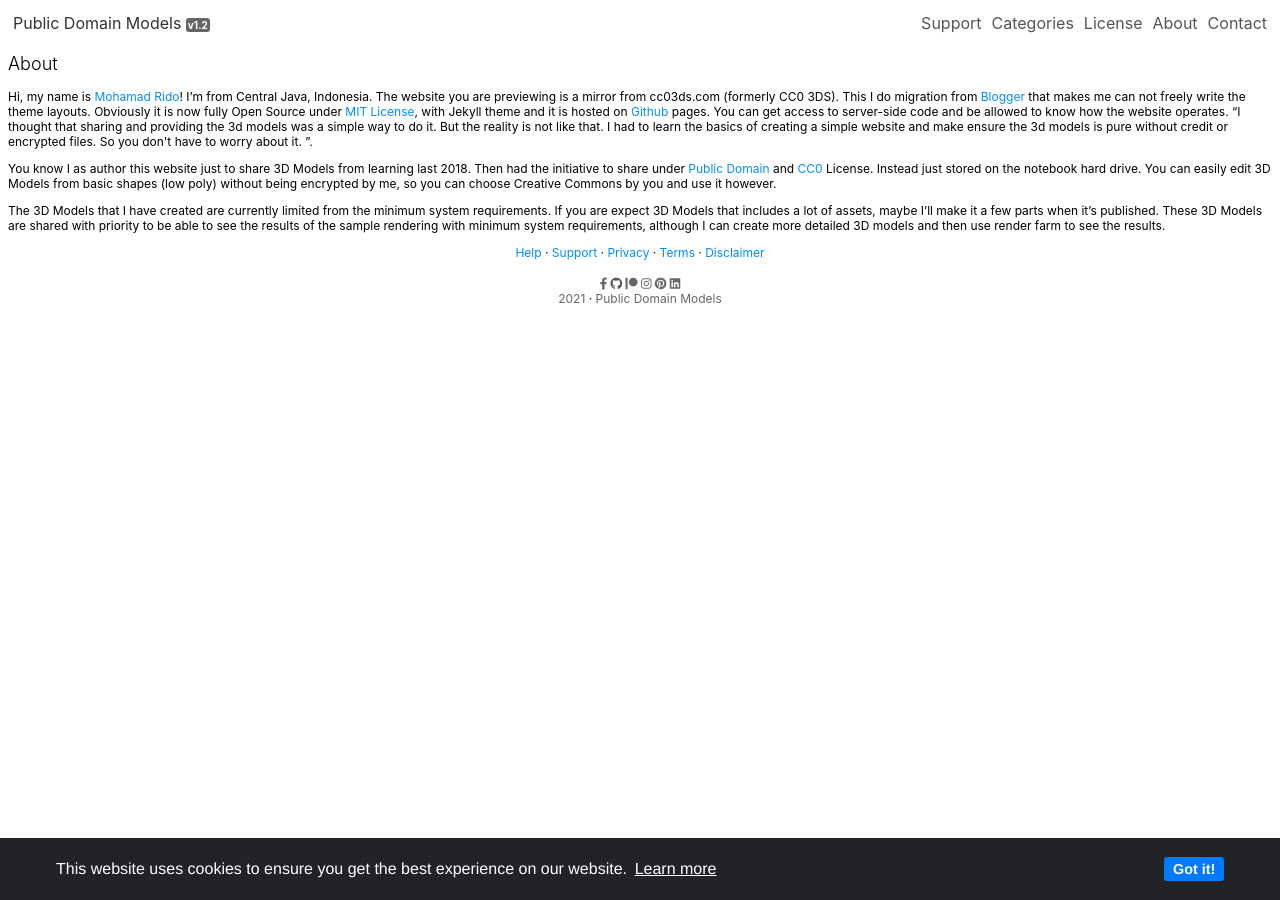
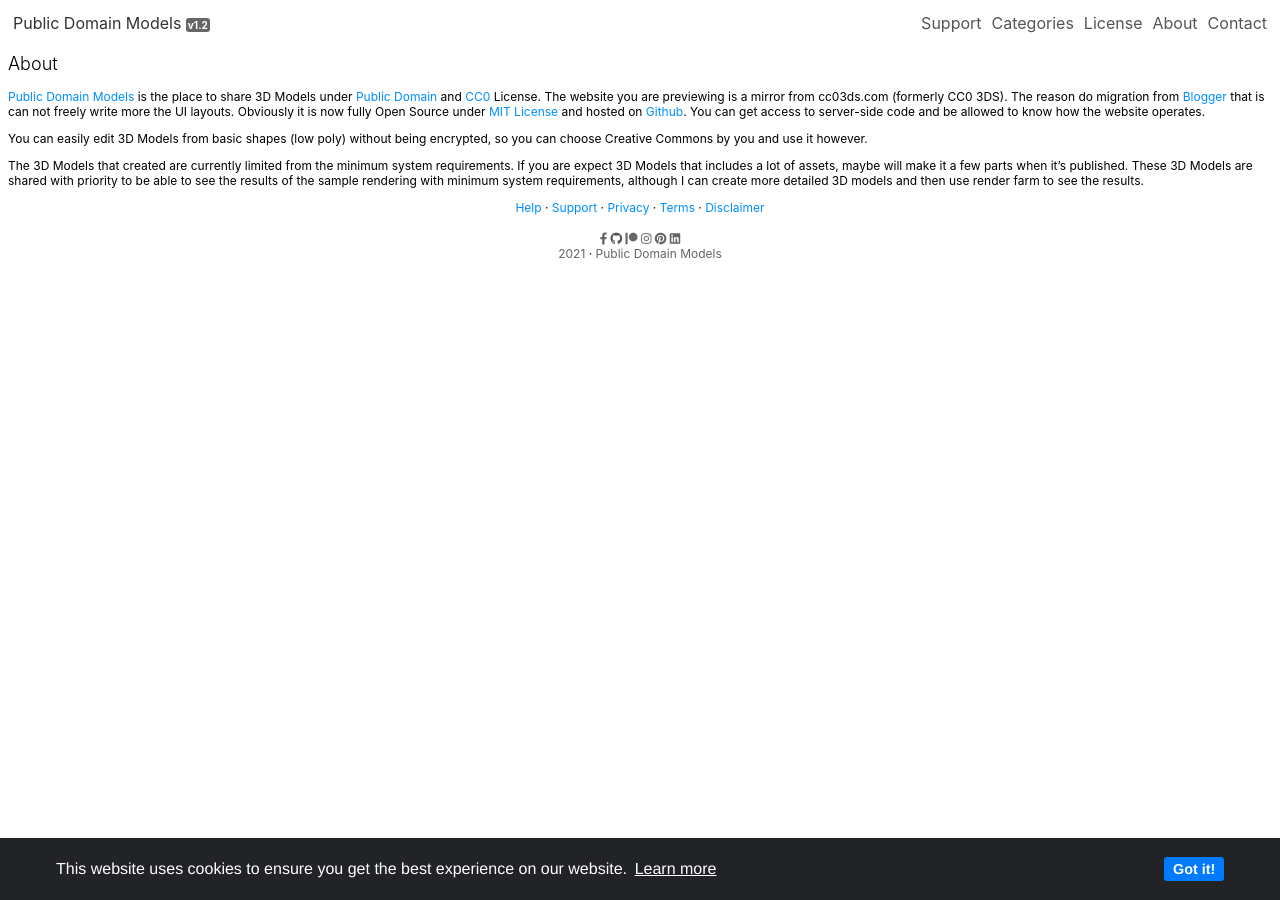
Before and after one commit to mohamadrido/project, a Jekyll site: the page built from about.html, in a window 1280 px wide. Built offline with Jekyll 4.4.1, drawn with Linux system fonts in a browser that asks for light colours.

Commit message:
Update about.html

```diff
--- a/about.html
+++ b/about.html
@@ -2,8 +2,8 @@
 layout: page
 title: About
 ---
-<p>Hi, my name is <a style="color: #008eff;" href="https://mohamadrido.artstation.com">Mohamad Rido</a>! I’m from Central Java, Indonesia. The website you are previewing is a mirror from cc03ds.com (formerly CC0 3DS). This I do migration from <a style="color: #008eff;" href="https://blogger.com">Blogger</a> that makes me can not freely write the theme layouts. Obviously it is now fully Open Source under <a style="color: #008eff;" href="https://raw.githubusercontent.com/publicdomainmodels/project/main/LICENSE">MIT License</a>, with Jekyll theme and it is hosted on <a style="color: #008eff;" href="https://github.com">Github</a> pages. You can get access to server-side code and be allowed to know how the website operates. “I thought that sharing and providing the 3d models was a simple way to do it. But the reality is not like that. I had to learn the basics of creating a simple website and make ensure the 3d models is pure without credit or encrypted files. So you don't have to worry about it. ”.</p>
-<p>You know I as author this website just to share 3D Models from learning last 2018. Then had the initiative to share under <a style="color: #008eff;" href="https://creativecommons.org/publicdomain/mark/1.0">Public Domain</a> and <a style="color: #008eff;" href="https://creativecommons.org/publicdomain/zero/1.0">CC0</a> License. Instead just stored on the notebook hard drive. You can easily edit 3D Models from basic shapes (low poly) without being encrypted by me, so you can choose Creative Commons by you and use it however.</p>
-<p>The 3D Models that I have created are currently limited from the minimum system requirements. If you are expect 3D Models that includes a lot of assets, maybe I’ll make it a few parts when it’s published. These 3D Models are shared with priority to be able to see the results of the sample rendering with minimum system requirements, although I can create more detailed 3D models and then use render farm to see the results.</p>
+<p><a style="color: #008eff;" href="https://publicdomainmodels.com">Public Domain Models</a> is the place to share 3D Models under <a style="color: #008eff;" href="https://creativecommons.org/publicdomain/mark/1.0">Public Domain</a> and <a style="color: #008eff;" href="https://creativecommons.org/publicdomain/zero/1.0">CC0</a> License. The website you are previewing is a mirror from cc03ds.com (formerly CC0 3DS). The reason do migration from <a style="color: #008eff;" href="https://blogger.com">Blogger</a> that is can not freely write more the UI layouts. Obviously it is now fully Open Source under <a style="color: #008eff;" href="https://raw.githubusercontent.com/publicdomainmodels/project/main/LICENSE">MIT License</a> and hosted on <a style="color: #008eff;" href="https://github.com">Github</a>. You can get access to server-side code and be allowed to know how the website operates.</p>
+<p>You can easily edit 3D Models from basic shapes (low poly) without being encrypted, so you can choose Creative Commons by you and use it however.</p>
+<p>The 3D Models that created are currently limited from the minimum system requirements. If you are expect 3D Models that includes a lot of assets, maybe will make it a few parts when it’s published. These 3D Models are shared with priority to be able to see the results of the sample rendering with minimum system requirements, although I can create more detailed 3D models and then use render farm to see the results.</p>
 <div style="text-align: center;">
 <a style="color: #008eff;" href="/help">Help</a> &middot; <a style="color: #008eff;" href="/support">Support</a> &middot; <a style="color: #008eff;" href="/privacy">Privacy</a> &middot; <a style="color: #008eff;" href="/tos">Terms</a> &middot; <a style="color: #008eff;" href="/disclaimer">Disclaimer</a>
```
